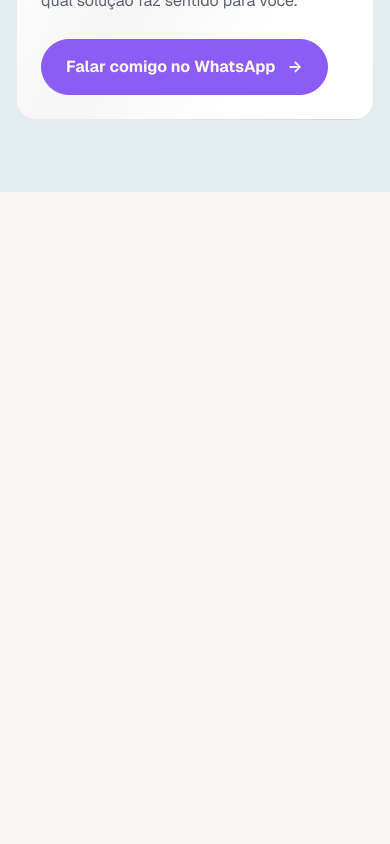
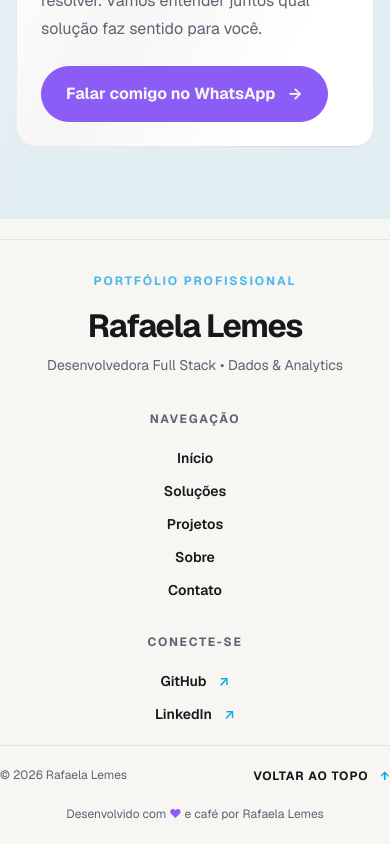
Before and after one commit to LemesdeMorais/site-rafaela, a React (Vite) app: page / in a window 390 px wide. Shown: the part 8099-8943 px from the top of the page. Before the commit the page ends 8291 px from the top, so only its background shows below. Built offline with nearby package versions, Linux system fonts and the light colour scheme.

Commit message:
✨ Finalize portfolio UI and responsive polish

```diff
--- a/src/App.tsx
+++ b/src/App.tsx
@@ -5,9 +5,10 @@
 
 import { About } from "@/components/sections/About";
 import { Contact } from "@/components/sections/Contact";
+import { Footer } from "@/components/sections/Footer";
 import { Presentation } from "@/components/sections/Presentation";
+import { Projects } from "@/components/sections/Projects";
 import { Prologue } from "@/components/sections/Prologue";
-import { Projects } from "@/components/sections/Projects";
 import { Solutions } from "@/components/sections/Solutions";
 
 function App() {
@@ -24,6 +25,7 @@
           <About />
           <Contact />
         </main>
+        <Footer />
       </PointerEffects>
     </>
   );
--- a/src/components/sections/Contact/Contact.tsx
+++ b/src/components/sections/Contact/Contact.tsx
@@ -2,34 +2,38 @@
 import { Section } from "@/components/layout/Section";
 import { ReplayOnView } from "@/components/motion/ReplayOnView";
 import { Reveal } from "@/components/motion/Reveal";
+
 import { copy } from "@/content/copy";
 
 import styles from "./Contact.module.scss";
 
-const whatsappUrl =
-  "https://wa.me/5519999644110?text=Olá%20Rafaela,%20quero%20conversar%20sobre%20um%20projeto.";
+export function Contact() {
+  const { contact } = copy;
 
-export function Contact() {
+  const whatsappUrl = `https://wa.me/${contact.whatsapp.phone}?text=${encodeURIComponent(
+    contact.whatsapp.message
+  )}`;
+
   return (
     <Section id="contato">
       <Container>
         <ReplayOnView threshold={0.12}>
           <div className={styles.contact}>
             <Reveal>
-              <span className={styles.eyebrow}>{copy.contact.eyebrow}</span>
+              <span className={styles.eyebrow}>{contact.eyebrow}</span>
             </Reveal>
 
             <Reveal delay={0.08}>
-              <h2>{copy.contact.title}</h2>
+              <h2>{contact.title}</h2>
             </Reveal>
 
             <Reveal delay={0.16}>
-              <p>{copy.contact.description}</p>
+              <p>{contact.description}</p>
             </Reveal>
 
             <Reveal delay={0.24}>
               <a className={styles.button} href={whatsappUrl} target="_blank" rel="noreferrer">
-                {copy.contact.button}
+                {contact.button}
                 <span aria-hidden="true">→</span>
               </a>
             </Reveal>
--- /dev/null
+++ b/src/components/sections/Footer/Footer.module.scss
@@ -0,0 +1,349 @@
+.footer {
+  position: relative;
+
+  margin-top: var(--space-xl);
+
+  border-top: 1px solid var(--color-border);
+  background: var(--color-background);
+}
+
+.content {
+  width: min(100%, var(--container-width));
+  margin-inline: auto;
+  padding: var(--space-3xl) var(--container-padding) var(--space-2xl);
+}
+
+.top {
+  display: grid;
+  grid-template-columns: minmax(18rem, 1.5fr) 1fr 1fr;
+  gap: var(--space-3xl);
+
+  padding-bottom: var(--space-2xl);
+}
+
+.identity {
+  display: flex;
+  flex-direction: column;
+  align-items: flex-start;
+
+  .eyebrow {
+    margin-bottom: var(--space-lg);
+
+    color: color-mix(in srgb, var(--color-secondary) 75%, transparent);
+
+    font-size: var(--text-xs);
+    font-weight: 700;
+    letter-spacing: 0.16em;
+    text-transform: uppercase;
+  }
+
+  strong {
+    color: var(--color-text);
+    font-size: var(--text-3xl);
+    line-height: 1;
+    letter-spacing: -0.04em;
+  }
+
+  p {
+    max-width: 24rem;
+    margin: var(--space-sm) 0 0;
+
+    color: var(--color-text-muted);
+    font-size: var(--text-sm);
+    line-height: 1.7;
+  }
+}
+
+.navigation,
+.social {
+  display: flex;
+  flex-direction: column;
+  align-items: flex-start;
+  gap: var(--space-lg);
+
+  > span {
+    color: var(--color-text-muted);
+    font-size: var(--text-xs);
+    font-weight: 700;
+    letter-spacing: 0.14em;
+    text-transform: uppercase;
+  }
+
+  > div {
+    display: flex;
+    flex-direction: column;
+    align-items: flex-start;
+    gap: var(--space-sm);
+  }
+
+  a {
+    position: relative;
+
+    color: var(--color-text);
+    font-size: var(--text-sm);
+    font-weight: 600;
+    text-decoration: none;
+
+    transition:
+      color 220ms ease,
+      transform 220ms ease;
+
+    &::after {
+      content: "";
+
+      position: absolute;
+      right: 0;
+      bottom: -0.2rem;
+      left: 0;
+
+      height: 1px;
+
+      background: var(--color-primary);
+
+      transform: scaleX(0);
+      transform-origin: right;
+
+      transition: transform 220ms ease;
+    }
+
+    &:hover {
+      color: var(--color-primary);
+      transform: translateX(0.2rem);
+
+      &::after {
+        transform: scaleX(1);
+        transform-origin: left;
+      }
+    }
+
+    &:focus-visible {
+      outline: 3px solid var(--color-secondary);
+      outline-offset: 4px;
+    }
+  }
+}
+
+.social {
+  a {
+    display: inline-flex;
+    align-items: center;
+    gap: var(--space-sm);
+
+    span {
+      color: var(--color-secondary);
+      transition: transform 220ms ease;
+    }
+
+    &:hover span {
+      transform: translate(0.15rem, -0.15rem);
+    }
+  }
+}
+
+.bottom {
+  display: grid;
+  grid-template-columns: 1fr auto 1fr;
+  align-items: center;
+  gap: var(--space-xl);
+
+  padding-top: var(--space-xl);
+
+  border-top: 1px solid var(--color-border);
+
+  small {
+    color: var(--color-text-muted);
+    font-size: var(--text-xs);
+    line-height: 1.6;
+  }
+}
+
+.signature {
+  color: var(--color-text-muted);
+  font-size: var(--text-xs);
+  line-height: 1.6;
+  text-align: center;
+
+  span {
+    color: var(--color-primary);
+  }
+}
+
+.backToTop {
+  justify-self: end;
+
+  display: inline-flex;
+  align-items: center;
+  gap: var(--space-sm);
+
+  color: var(--color-text);
+  font-size: var(--text-xs);
+  font-weight: 700;
+  letter-spacing: 0.08em;
+  text-decoration: none;
+  text-transform: uppercase;
+
+  transition: color 220ms ease;
+
+  span {
+    color: var(--color-secondary);
+    transition: transform 220ms ease;
+  }
+
+  &:hover {
+    color: var(--color-primary);
+
+    span {
+      transform: translateY(-0.2rem);
+    }
+  }
+
+  &:focus-visible {
+    outline: 3px solid var(--color-secondary);
+    outline-offset: 4px;
+  }
+}
+
+@media (max-width: 900px) {
+  .top {
+    grid-template-columns: 1fr 1fr;
+    gap: var(--space-2xl);
+  }
+
+  .identity {
+    grid-column: 1 / -1;
+  }
+
+  .bottom {
+    grid-template-columns: 1fr auto;
+  }
+
+  .signature {
+    grid-column: 1 / -1;
+    grid-row: 2;
+    justify-self: center;
+  }
+}
+
+@media (max-width: 640px) {
+  .content {
+    padding-block: var(--space-2xl) var(--space-lg);
+  }
+
+  .top {
+    display: flex;
+    flex-direction: column;
+    align-items: center;
+
+    gap: var(--space-2xl);
+
+    padding-bottom: var(--space-xl);
+
+    text-align: center;
+  }
+
+  .identity {
+    align-items: center;
+    text-align: center;
+
+    p {
+      max-width: 100%;
+    }
+  }
+
+  .navigation,
+  .social {
+    align-items: center;
+    text-align: center;
+
+    > div {
+      align-items: center;
+    }
+  }
+
+  .bottom {
+    grid-template-columns: 1fr auto;
+    align-items: center;
+    column-gap: var(--space-md);
+    row-gap: var(--space-lg);
+
+    padding-top: var(--space-lg);
+
+    small {
+      grid-column: 1;
+      grid-row: 1;
+    }
+  }
+
+  .signature {
+    grid-column: 1 / -1;
+    grid-row: 2;
+
+    justify-self: center;
+
+    width: 100%;
+    text-align: center;
+  }
+
+  .backToTop {
+    grid-column: 2;
+    grid-row: 1;
+
+    justify-self: end;
+    white-space: nowrap;
+  }
+}
+
+@media (max-width: 360px) {
+  .content {
+    padding-inline: var(--space-md);
+  }
+
+  .top {
+    column-gap: var(--space-md);
+  }
+
+  .navigation,
+  .social {
+    > span {
+      letter-spacing: 0.1em;
+    }
+
+    a {
+      font-size: var(--text-xs);
+    }
+  }
+
+  .bottom {
+    grid-template-columns: 1fr;
+  }
+
+  .bottom small,
+  .signature,
+  .backToTop {
+    grid-column: 1;
+    justify-self: start;
+  }
+
+  .bottom small {
+    grid-row: 1;
+  }
+
+  .signature {
+    grid-row: 2;
+  }
+
+  .backToTop {
+    grid-row: 3;
+  }
+}
+
+@media (prefers-reduced-motion: reduce) {
+  .navigation a,
+  .navigation a::after,
+  .social a,
+  .social a span,
+  .backToTop,
+  .backToTop span {
+    transition: none;
+  }
+}
--- /dev/null
+++ b/src/components/sections/Footer/Footer.tsx
@@ -0,0 +1,68 @@
+import { copy } from "@/content/copy";
+
+import styles from "./Footer.module.scss";
+
+export function Footer() {
+  const { footer } = copy;
+
+  return (
+    <footer className={styles.footer}>
+      <div className={styles.content}>
+        <div className={styles.top}>
+          <div className={styles.identity}>
+            <span className={styles.eyebrow}>{footer.eyebrow}</span>
+
+            <strong>{footer.name}</strong>
+
+            <p>{footer.role}</p>
+          </div>
+
+          <nav className={styles.navigation} aria-label="Navegação do rodapé">
+            <span>Navegação</span>
+
+            <div>
+              {footer.navigation.map((item) => (
+                <a key={item.href} href={item.href}>
+                  {item.label}
+                </a>
+              ))}
+            </div>
+          </nav>
+
+          <div className={styles.social}>
+            <span>Conecte-se</span>
+
+            <div>
+              <a href={footer.github.url} target="_blank" rel="noreferrer">
+                {footer.github.label}
+                <span aria-hidden="true">↗</span>
+              </a>
+
+              <a href={footer.linkedin.url} target="_blank" rel="noreferrer">
+                {footer.linkedin.label}
+                <span aria-hidden="true">↗</span>
+              </a>
+            </div>
+          </div>
+        </div>
+
+        <div className={styles.bottom}>
+          <small>{footer.copyright}</small>
+
+          <span className={styles.signature}>
+            {footer.signature.split("{heart}")[0]}
+
+            <span aria-hidden="true">♥</span>
+
+            {footer.signature.split("{heart}")[1]}
+          </span>
+
+          <a className={styles.backToTop} href="#apresentacao">
+            Voltar ao topo
+            <span aria-hidden="true">↑</span>
+          </a>
+        </div>
+      </div>
+    </footer>
+  );
+}
--- /dev/null
+++ b/src/components/sections/Footer/index.ts
@@ -0,0 +1 @@
+export { Footer } from "./Footer";
--- a/src/content/copy.ts
+++ b/src/content/copy.ts
@@ -153,9 +153,62 @@
 
   contact: {
     eyebrow: "Vamos conversar",
-    title: "Tem uma ideia, um projeto ou um negócio que precisa ganhar vida?",
+
+    title: "Seu próximo projeto pode começar com uma boa conversa.",
+
     description:
-      "Me conte o que você precisa. Vamos conversar de forma simples e entender qual solução faz sentido para você.",
+      "Conte um pouco sobre sua ideia, seu negócio ou o desafio que você precisa resolver. Vamos entender juntos qual solução faz sentido para você.",
+
     button: "Falar comigo no WhatsApp",
+
+    whatsapp: {
+      phone: "5519999644110",
+      message: "Olá Rafaela, quero conversar sobre um projeto e entender como você pode me ajudar.",
+    },
+  },
+
+  footer: {
+    eyebrow: "Portfólio profissional",
+
+    name: "Rafaela Lemes",
+
+    role: "Desenvolvedora Full Stack • Dados & Analytics",
+
+    navigation: [
+      {
+        label: "Início",
+        href: "#apresentacao",
+      },
+      {
+        label: "Soluções",
+        href: "#solucoes",
+      },
+      {
+        label: "Projetos",
+        href: "#projetos",
+      },
+      {
+        label: "Sobre",
+        href: "#sobre",
+      },
+      {
+        label: "Contato",
+        href: "#contato",
+      },
+    ],
+
+    github: {
+      label: "GitHub",
+      url: "https://github.com/LemesdeMorais",
+    },
+
+    linkedin: {
+      label: "LinkedIn",
+      url: "https://www.linkedin.com/in/rafaela-lemes/",
+    },
+
+    signature: "Desenvolvido com {heart} e café por Rafaela Lemes",
+
+    copyright: `© ${new Date().getFullYear()} Rafaela Lemes`,
   },
 };
```
